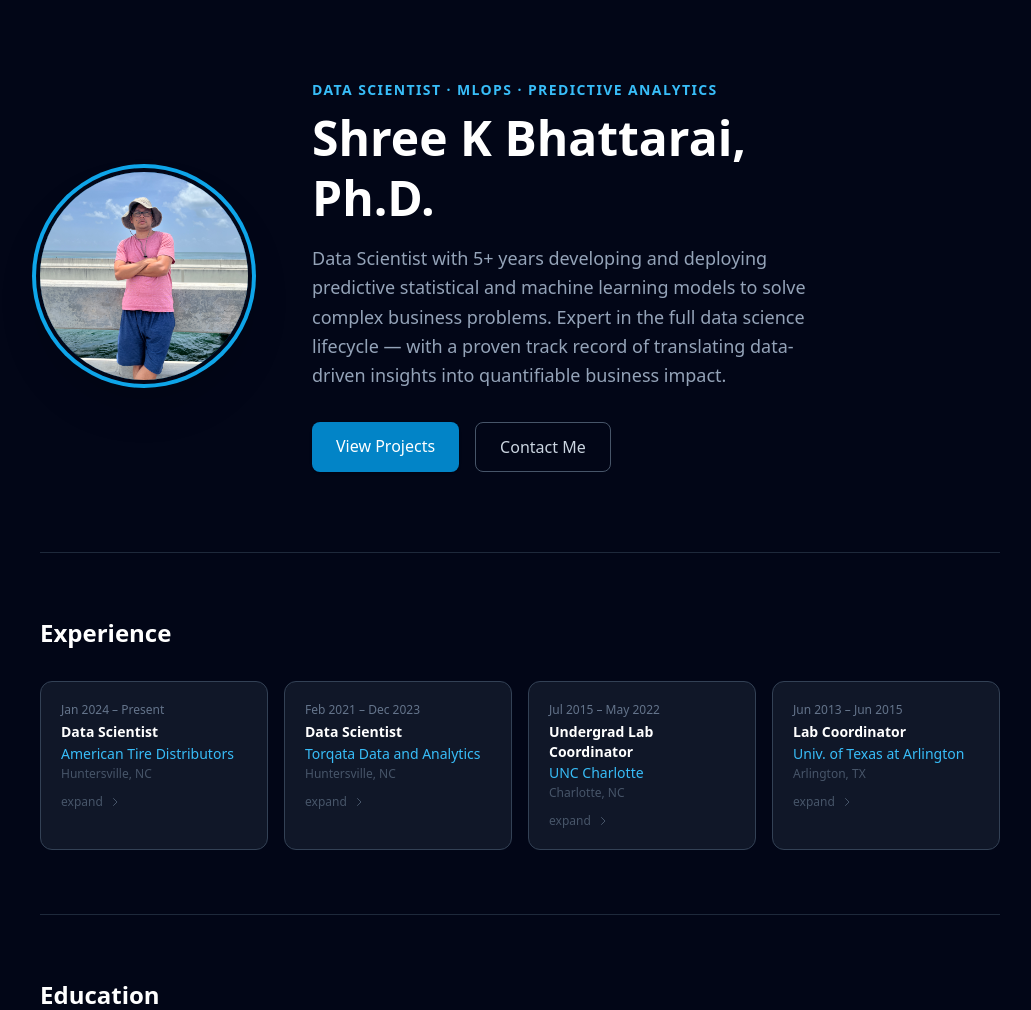
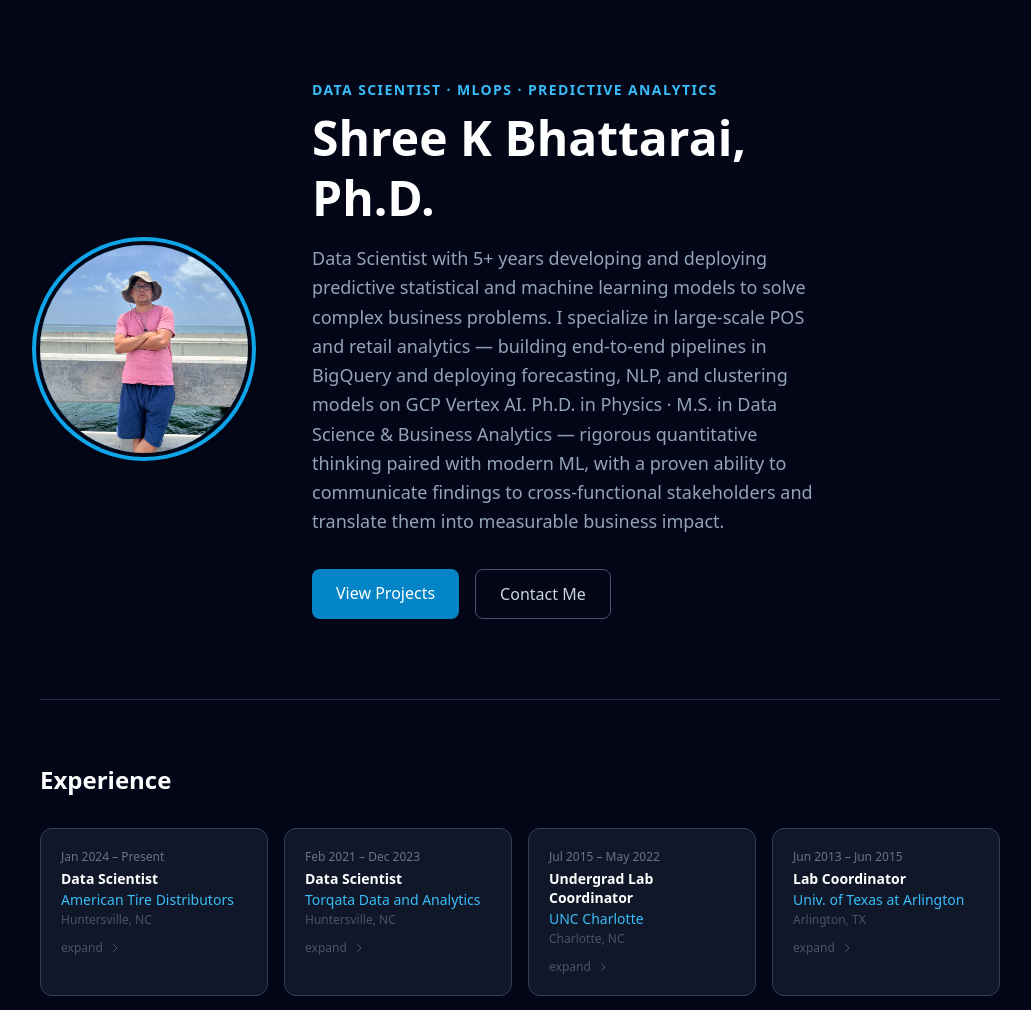
Before and after one commit to plasmicshree/PersonalWebsite, a FastAPI app: page / in a window 1280 px wide. Shown: the part 61-1071 px from the top of the page, without its empty margins (120-1151 px from the left). Run offline with FastAPI, Linux system fonts and the light colour scheme; some libraries are stand-ins or nearby versions.

Commit message:
-updated intro

```diff
--- a/templates/index.html
+++ b/templates/index.html
@@ -29,8 +29,12 @@
         <p class="text-slate-400 text-lg leading-relaxed mb-8 max-w-lg">
             Data Scientist with 5+ years developing and deploying predictive
             statistical and machine learning models to solve complex business problems.
-            Expert in the full data science lifecycle — with a proven track record of
-            translating data-driven insights into quantifiable business impact.
+            I specialize in large-scale POS and retail analytics — building end-to-end
+            pipelines in BigQuery and deploying forecasting, NLP, and clustering models
+            on GCP Vertex AI. Ph.D. in Physics · M.S. in Data Science &amp; Business
+            Analytics — rigorous quantitative thinking paired with modern ML, with a
+            proven ability to communicate findings to cross-functional stakeholders and
+            translate them into measurable business impact.
         </p>
         <div class="flex gap-4 flex-wrap">
             <a href="/projects"
```
Also changed, not shown: docs/deployment.md (+1 -1 lines), .claude/settings.json.
